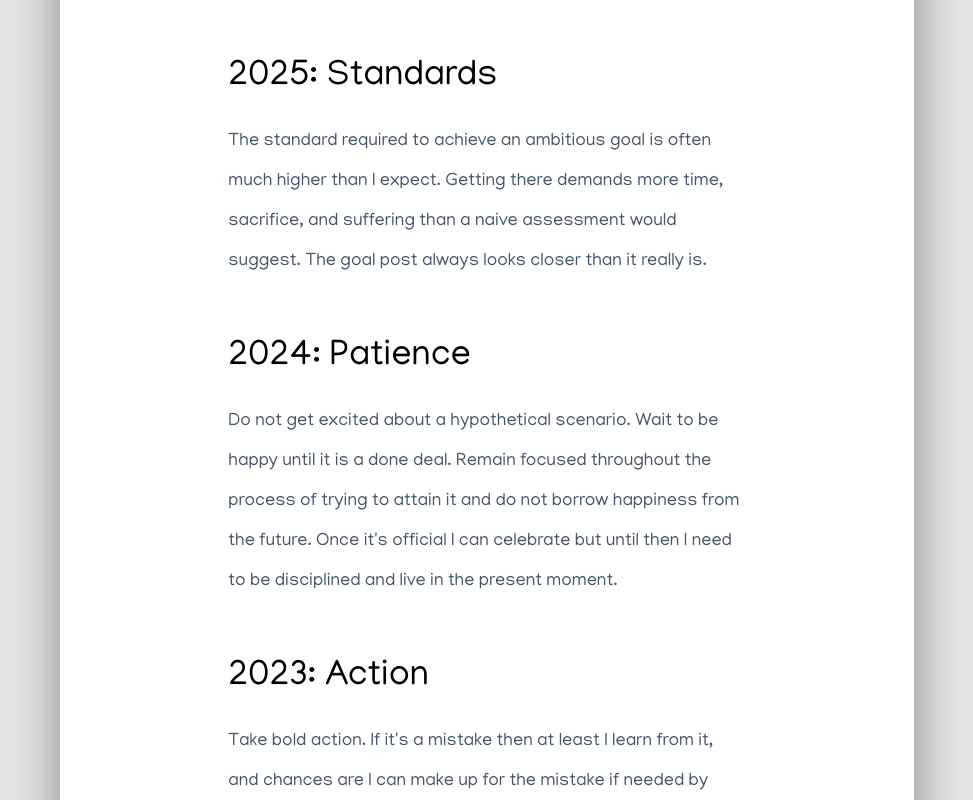
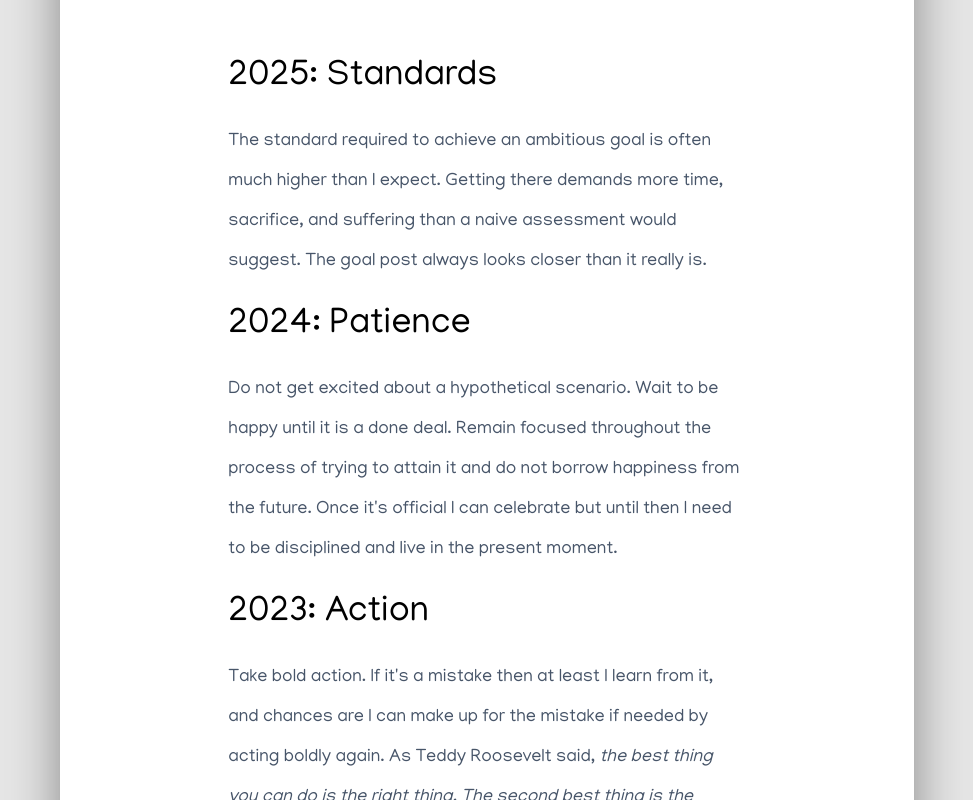
Before and after one commit to Benjamin-Skinner/benjaminkskinner, a Next.js app: page /posts/2020s-lessons in a window 1280 px wide. Shown: the part 860-1660 px from the top of the page, without its empty margins (153-1126 px from the left). Built offline with nearby package versions, Linux system fonts and the light colour scheme.

Commit message:
Replace react-markdown with marked (CJS, no ESM issues)

```diff
--- a/package.json
+++ b/package.json
@@ -20,6 +20,7 @@
     "eslint": "^10.2.0",
     "eslint-config-next": "^16.2.3",
     "gray-matter": "^4.0.3",
+    "marked": "^18.0.0",
     "next": "^16.2.3",
     "next-themes": "^0.2.1",
     "postcss": "^8.5.9",
@@ -27,8 +28,6 @@
     "react-dom": "^19.2.5",
     "react-icons": "^4.8.0",
     "react-infinite-scroll-component": "^6.1.0",
-    "react-markdown": "^10.1.0",
-    "remark-gfm": "^3.0.1",
     "tailwindcss": "3.3.2",
     "typescript": "5.0.4"
   },
--- a/src/app/posts/[slug]/page.tsx
+++ b/src/app/posts/[slug]/page.tsx
@@ -1,7 +1,7 @@
 import React from 'react'
 import { Post, PostData } from '../../../types'
 import { getPostData, getPost } from './getPostData'
-import ReactMarkdown from 'react-markdown'
+import { marked } from 'marked'
 import { redirect } from 'next/navigation'
 
 interface Props {
@@ -16,7 +16,6 @@ export async function generateStaticParams() {
 	}))
 }
 
-// @ts-expect-error Async Server Component
 const PostPage: React.FC<Props> = async ({ params }) => {
 	const { slug } = await params
 	const post: Post = await getPost(slug)
@@ -25,21 +24,15 @@ const PostPage: React.FC<Props> = async ({ params }) => {
 		return redirect(post.data.redirect)
 	}
 
+	const html = marked(post.content)
+
 	return (
 		<div>
 			<ArticleHeading post={post} />
-			<div className="px-10">
-				<ReactMarkdown
-					components={{
-						p: (props) => <p className="blog-text" {...props} />,
-						ol: (props) => <ol className="blog-ol" {...props} />,
-						ul: (props) => <ul className="blog-ul" {...props} />,
-						hr: (props) => <div className="blog-hr" {...props} />,
-					}}
-				>
-					{post.content}
-				</ReactMarkdown>
-			</div>
+			<div
+				className="px-10 prose dark:prose-invert max-w-none"
+				dangerouslySetInnerHTML={{ __html: html }}
+			/>
 		</div>
 	)
 }
```
Also changed, not shown: 1 other file (tests, documents, lock files or other folders).
